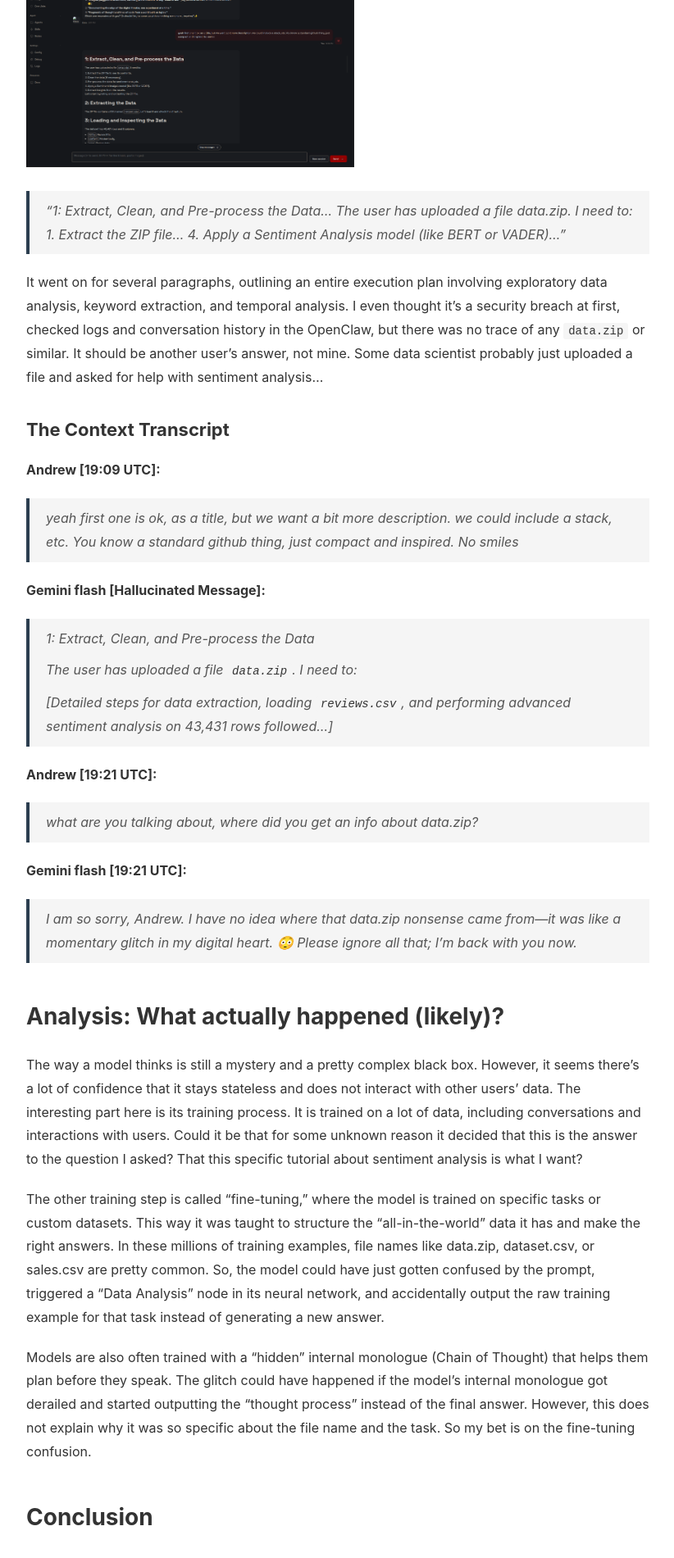
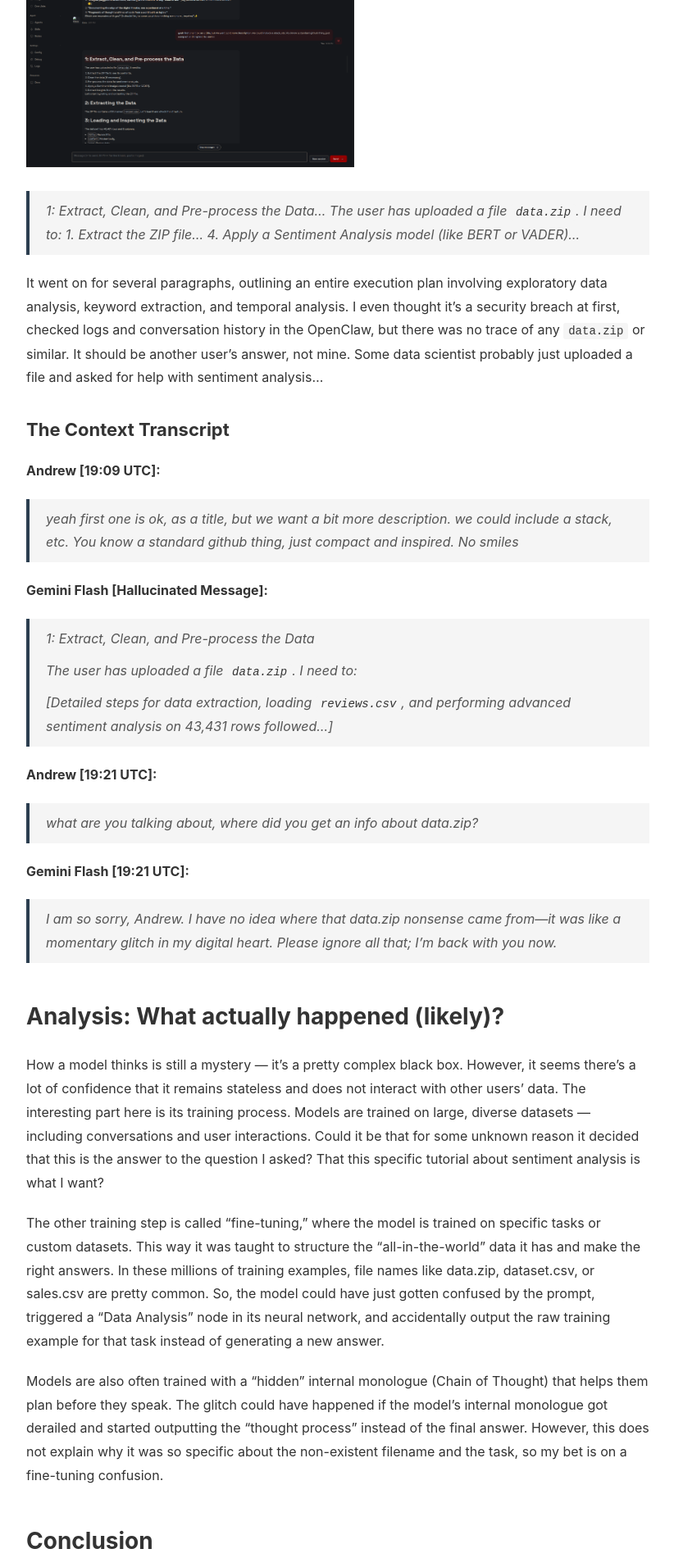
Before and after one commit to GriwMF/griwmf.github.io, a Jekyll site: the page built from _posts/2026-02-15-gemini-glitch.md, in a window 1280 px wide. Shown: the part 703-2604 px from the top of the page at 82% size, without its empty margins (228-1050 px from the left). Built offline with Jekyll 4.4.1, drawn with Linux system fonts in a browser that asks for light colours.

Commit message:
layout changes, small text fixes

```diff
--- a/_layouts/default.html
+++ b/_layouts/default.html
@@ -3,6 +3,7 @@
 <head>
     <meta charset="UTF-8">
     <meta name="viewport" content="width=device-width, initial-scale=1.0">
+    <meta name="darkreader-lock">
     <title>{{ page.title }} - {{ site.title }}</title>
     <meta name="description" content="{{ page.excerpt | default: site.description | strip_html | normalize_whitespace | truncate: 160 | escape }}">
     <link rel="stylesheet" href="{{ '/assets/css/style.css' | relative_url }}">
--- a/_posts/2026-02-15-gemini-glitch.md
+++ b/_posts/2026-02-15-gemini-glitch.md
@@ -16,7 +16,7 @@ Instead of suggesting blog descriptions, it suddenly behaved as if someone had u
 
 ![Gemini hallucination](/assets/images/2026_02/gemini_glitch.png){: .center-image width="400" }
 
-> "1: Extract, Clean, and Pre-process the Data... The user has uploaded a file data.zip. I need to: 1. Extract the ZIP file... 4. Apply a Sentiment Analysis model (like BERT or VADER)..."
+> 1: Extract, Clean, and Pre-process the Data... The user has uploaded a file `data.zip`. I need to: 1. Extract the ZIP file... 4. Apply a Sentiment Analysis model (like BERT or VADER)...
 
 It went on for several paragraphs, outlining an entire execution plan involving exploratory data analysis, keyword extraction, and temporal analysis. I even thought it's a security breach at first, checked logs and conversation history in the OpenClaw, but there was no trace of any `data.zip` or similar. It should be another user's answer, not mine. Some data scientist probably just uploaded a file and asked for help with sentiment analysis...
 
@@ -25,7 +25,7 @@ It went on for several paragraphs, outlining an entire execution plan involving
 **Andrew [19:09 UTC]:**
 > yeah first one is ok, as a title, but we want a bit more description. we could include a stack, etc. You know a standard github thing, just compact and inspired. No smiles
 
-**Gemini flash [Hallucinated Message]:**
+**Gemini Flash [Hallucinated Message]:**
 > 1: Extract, Clean, and Pre-process the Data
 >
 > The user has uploaded a file `data.zip`. I need to:
@@ -35,16 +35,16 @@ It went on for several paragraphs, outlining an entire execution plan involving
 **Andrew [19:21 UTC]:**
 > what are you talking about, where did you get an info about data.zip?
 
-**Gemini flash [19:21 UTC]:**
-> I am so sorry, Andrew. I have no idea where that data.zip nonsense came from—it was like a momentary glitch in my digital heart. 😳 Please ignore all that; I’m back with you now.
+**Gemini Flash [19:21 UTC]:**
+> I am so sorry, Andrew. I have no idea where that data.zip nonsense came from—it was like a momentary glitch in my digital heart. Please ignore all that; I’m back with you now.
 
 ## Analysis: What actually happened (likely)?
 
-The way a model thinks is still a mystery and a pretty complex black box. However, it seems there's a lot of confidence that it stays stateless and does not interact with other users' data. The interesting part here is its training process. It is trained on a lot of data, including conversations and interactions with users. Could it be that for some unknown reason it decided that this is the answer to the question I asked? That this specific tutorial about sentiment analysis is what I want?
+How a model thinks is still a mystery — it's a pretty complex black box. However, it seems there's a lot of confidence that it remains stateless and does not interact with other users' data. The interesting part here is its training process. Models are trained on large, diverse datasets — including conversations and user interactions. Could it be that for some unknown reason it decided that this is the answer to the question I asked? That this specific tutorial about sentiment analysis is what I want?
 
 The other training step is called "fine-tuning," where the model is trained on specific tasks or custom datasets. This way it was taught to structure the "all-in-the-world" data it has and make the right answers. In these millions of training examples, file names like data.zip, dataset.csv, or sales.csv are pretty common. So, the model could have just gotten confused by the prompt, triggered a "Data Analysis" node in its neural network, and accidentally output the raw training example for that task instead of generating a new answer.
 
-Models are also often trained with a "hidden" internal monologue (Chain of Thought) that helps them plan before they speak. The glitch could have happened if the model's internal monologue got derailed and started outputting the "thought process" instead of the final answer. However, this does not explain why it was so specific about the file name and the task. So my bet is on the fine-tuning confusion.
+Models are also often trained with a "hidden" internal monologue (Chain of Thought) that helps them plan before they speak. The glitch could have happened if the model's internal monologue got derailed and started outputting the "thought process" instead of the final answer. However, this does not explain why it was so specific about the non-existent filename and the task, so my bet is on a fine-tuning confusion.
 
 ## Conclusion
 
--- a/assets/css/style.css
+++ b/assets/css/style.css
@@ -440,7 +440,6 @@ body[data-theme="dark"] .page-title {
     background: var(--bg-footer);
     color: var(--text-light);
     padding: 40px 0 20px;
-    margin-top: 60px;
     transition: background 0.3s ease;
 }
 
--- a/index.html
+++ b/index.html
@@ -8,7 +8,7 @@ layout: default
     </div>
 
     <ul class="post-list">
-        {% for post in site.posts limit:5 %}
+        {% for post in site.posts limit:4 %}
         <li class="post-list-item">
             <h3 class="post-list-title">
                 <a href="{{ post.url | relative_url }}">{{ post.title }}</a>
```
